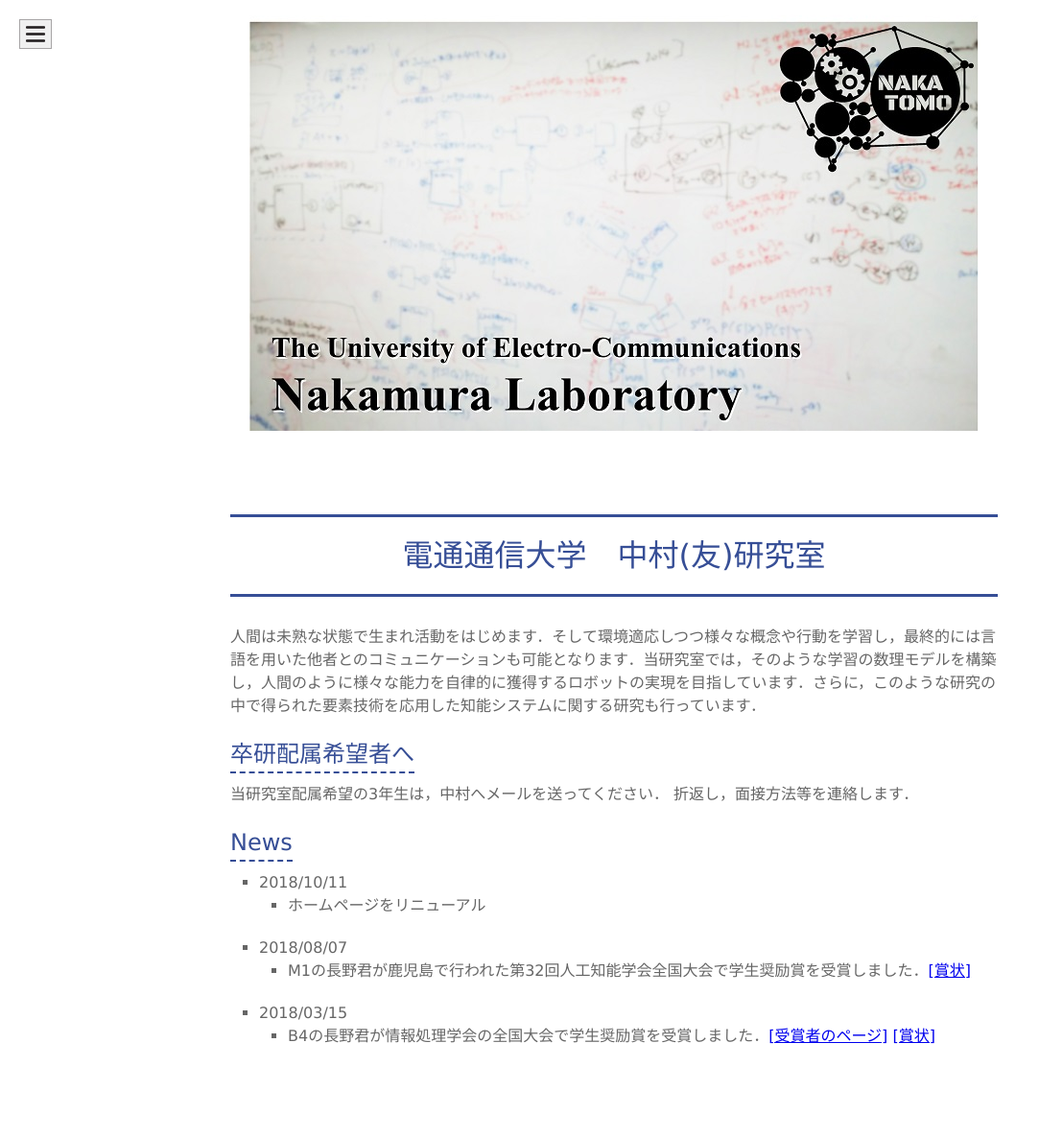
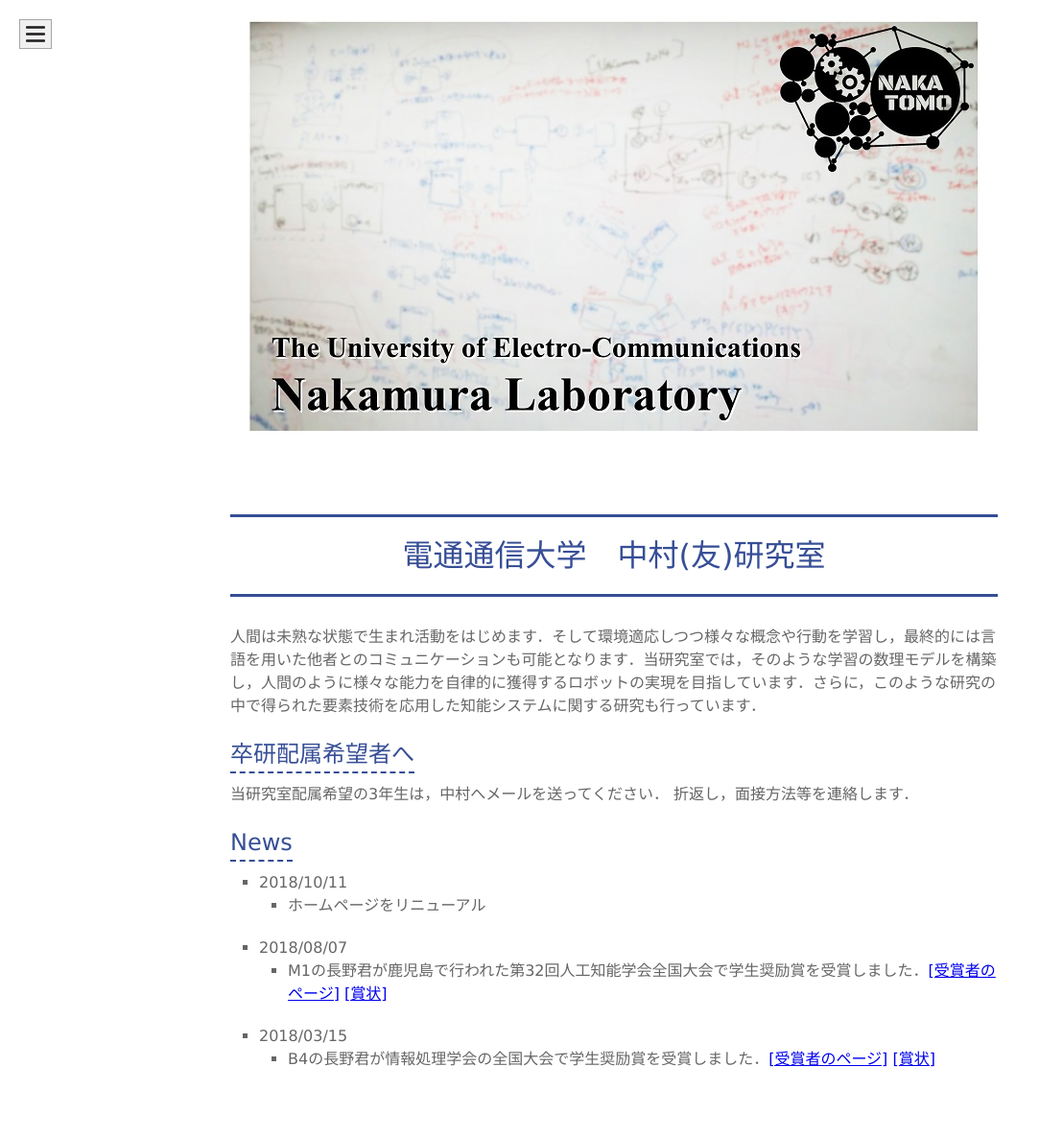
Before and after one commit to naka-lab/naka-lab.github.io, a Jekyll site: the page built from index.md, in a window 1280 px wide. Shown: the whole page at 96% size, without its empty margins (0-1083 px from the left). Built offline with Jekyll 4.4.1, drawn with Linux system fonts in a browser that asks for light colours; our own code applies the rules of GitHub Pages for plain Markdown files; before the commit the page ends 1162 px from its top, so only the background shows below that.

Commit message:
news_2018jsai更新

```diff
--- a/index.md
+++ b/index.md
@@ -14,7 +14,7 @@ layout: default
 	* ホームページをリニューアル
 
 * 2018/08/07
-    * M1の長野君が鹿児島で行われた第32回人工知能学会全国大会で学生奨励賞を受賞しました．[[賞状]](news_imgs/180807.png)
+    * M1の長野君が鹿児島で行われた第32回人工知能学会全国大会で学生奨励賞を受賞しました．[[受賞者のページ]](http://www.ai-gakkai.or.jp/about/award/jsai_award-conf-s/) [[賞状]](news_imgs/180807.png)
 
 * 2018/03/15
     * B4の長野君が情報処理学会の全国大会で学生奨励賞を受賞しました．[[受賞者のページ]](http://www.ipsj.or.jp/award/taikaigakusei.html) [[賞状]](news_imgs/180315.pdf)
```
